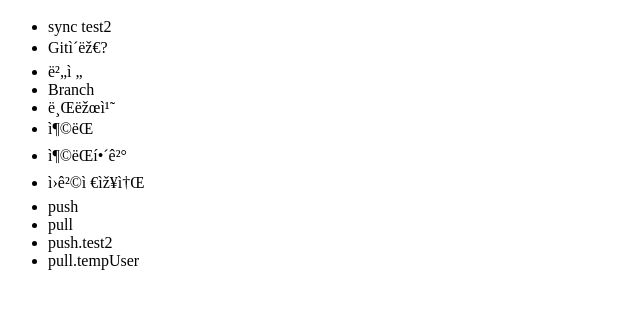
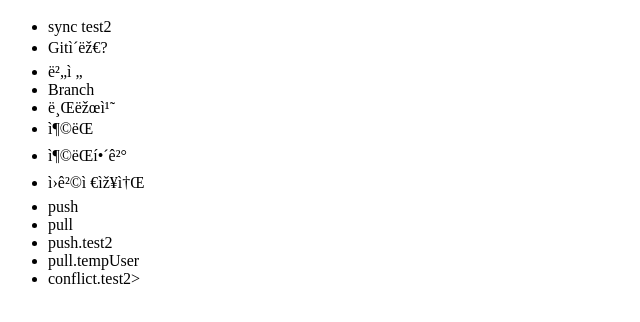
Before and after one commit to seo3997/test1, a plain HTML site: page index.html in a window 1280 px wide. Shown: the part 48-370 px from the top of the page, without its empty margins (0-640 px from the left). Drawn offline with Linux system fonts and the light colour scheme.

Commit message:
add conflict test2

```diff
--- a/index.html
+++ b/index.html
@@ -22,6 +22,7 @@
 			<li>pull</li>
 			<li>push.test2</li>
 			<li>pull.tempUser</li>
+			<li>conflict.test2></li>
 		</ul>
 	</body>
 </html>
```
